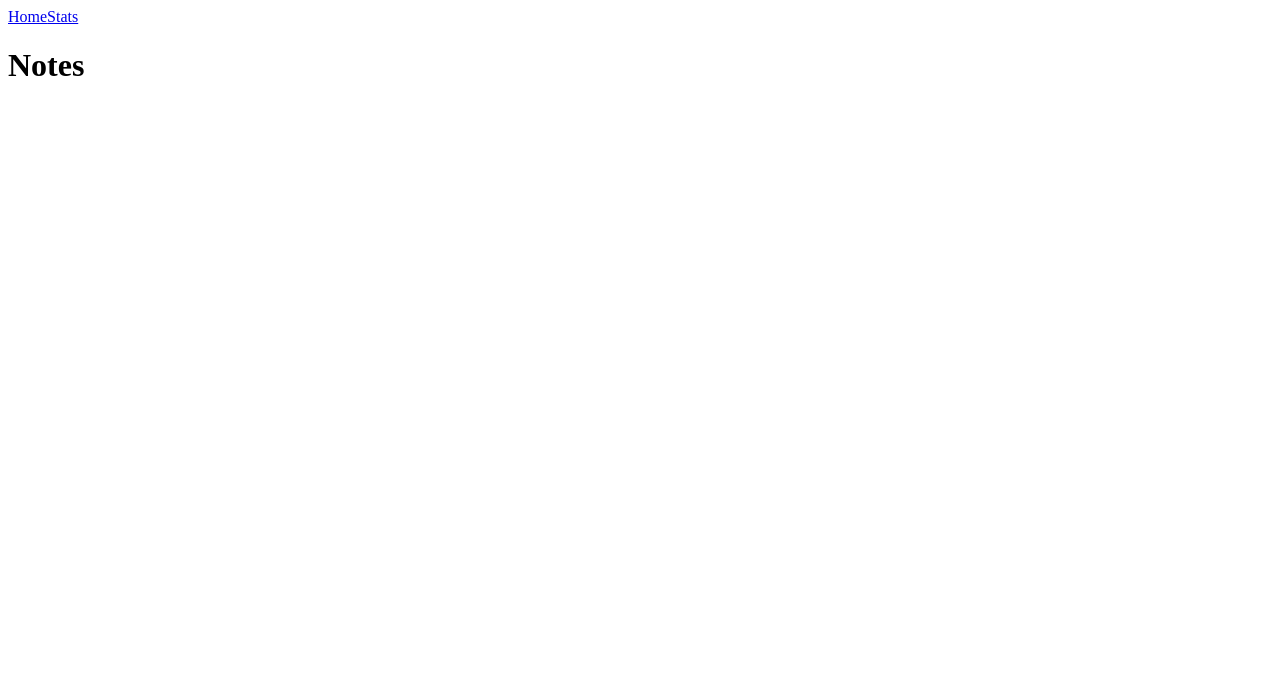
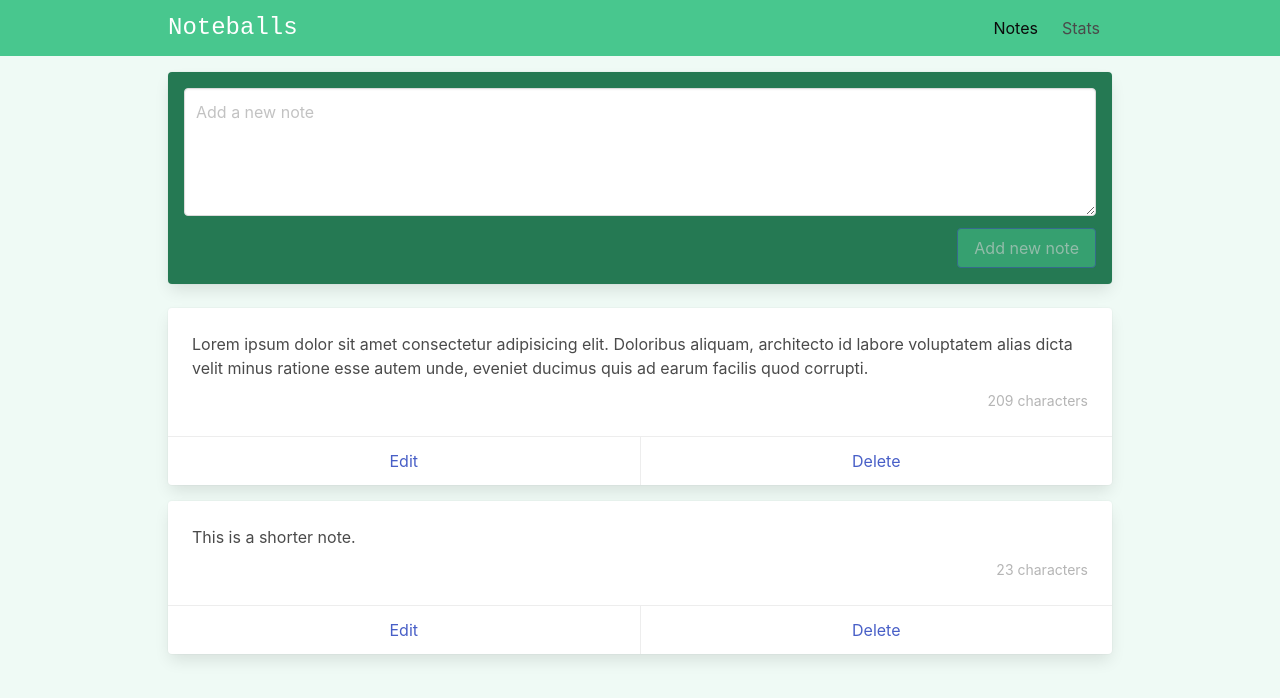
Before and after one commit to freitasDavi/notesApp, a Vue app: page / in a window 1280 px wide. Shown: the top 698 px of the page. Built offline with nearby package versions, Linux system fonts and the light colour scheme.

Commit message:
Style + basic functions

```diff
--- a/index.html
+++ b/index.html
@@ -1,5 +1,5 @@
 <!DOCTYPE html>
-<html lang="en">
+<html lang="en" class="has-background-success-light">
   <head>
     <meta charset="UTF-8" />
     <link rel="icon" href="/favicon.ico" />
--- a/package.json
+++ b/package.json
@@ -8,6 +8,7 @@
     "preview": "vite preview"
   },
   "dependencies": {
+    "bulma": "^0.9.4",
     "vue": "^3.3.4",
     "vue-router": "^4.2.5"
   },
--- a/src/App.vue
+++ b/src/App.vue
@@ -1,6 +1,15 @@
 
 <template>
-  <RouterLink to="/">Home</RouterLink>
-  <RouterLink to="/stats">Stats</RouterLink>
-  <RouterView />
+  <NavBar />
+  <div class="container is-max-desktop px-2 py-4">
+    <RouterView />
+  </div>
 </template>
+
+<script setup>
+import NavBar from './components/Layout/NavBar.vue';
+</script>
+
+<style>
+@import 'bulma/css/bulma.min.css'
+</style>
--- /dev/null
+++ b/src/components/Layout/NavBar.vue
@@ -0,0 +1,56 @@
+
+import { RouterLink } from 'vue-router';
+<template>
+    <nav class="navbar is-success" role="navigation" aria-label="main navigation">
+
+        <div class="container is-max-desktop px-2">
+            <div class="navbar-brand">
+                <div class="navbar-item is-size-4 is-family-monospace">
+                    Noteballs
+                </div>
+
+                <a @click="showMobileNav = !showMobileNav" role="button" :class="{ 'is-active': showMobileNav }"
+                    class="navbar-burger" aria-label="menu" aria-expanded="false" data-target="navbarBasicExample">
+                    <span aria-hidden="true"></span>
+                    <span aria-hidden="true"></span>
+                    <span aria-hidden="true"></span>
+                </a>
+            </div>
+
+            <div id="navbarBasicExample" class="navbar-menu" :class="{ 'is-active': showMobileNav }">
+                <div class="navbar-end">
+                    <div class="navbar-item">
+                        <RouterLink to="/" class="navbar-item" active-class="is-active">
+                            Notes
+                        </RouterLink>
+                        <RouterLink to="/stats" class="navbar-item">
+                            Stats
+                        </RouterLink>
+                    </div>
+                </div>
+            </div>
+        </div>
+
+
+    </nav>
+</template>
+
+<script setup>
+import { ref } from "vue";
+
+/**
+ * mobile nav
+ */
+const showMobileNav = ref(false);
+
+</script>
+
+<style>
+@media (max-width: 1023px) {
+    .navbar-menu {
+        position: absolute;
+        left: 0;
+        width: 100%;
+    }
+}
+</style>
--- /dev/null
+++ b/src/components/Notes/Note.vue
@@ -0,0 +1,43 @@
+
+
+<template>
+    <div class="card mb-4">
+        <div class="card-content">
+            <div class="content">
+                {{ note.content }}
+                <div class="has-text-right has-text-grey-light mt-2">
+                    <small>{{ carachterLength }}</small>
+                </div>
+            </div>
+        </div>
+        <footer class="card-footer">
+            <a href="#" class="card-footer-item">Edit</a>
+            <a @click.prevent="handleDeleteClick(note.id)" href="#" class="card-footer-item">Delete</a>
+        </footer>
+    </div>
+</template>
+
+<script setup>
+import { computed } from "vue"
+
+const props = defineProps({
+    note: {
+        type: Object,
+        required: true
+    }
+})
+
+const emit = defineEmits(['deleteNote'])
+
+const carachterLength = computed(() => {
+    let length = props.note.content.length,
+        description = length > 1 ? ' characters' : ' character'
+
+    return length + description;
+})
+
+const handleDeleteClick = (id) => {
+    emit('deleteNote', id)
+}
+
+</script>
--- a/src/views/ViewNotes.vue
+++ b/src/views/ViewNotes.vue
@@ -2,6 +2,58 @@
 
 <template>
     <div class="notes">
-        <h1>Notes</h1>
+        <div class="card has-background-success-dark p-4 mb-5">
+            <div class="field">
+                <div class="control">
+                    <textarea v-model="newNote" ref="newNoteRef" class="textarea" placeholder="Add a new note" />
+                </div>
+            </div>
+
+            <div class="field is-grouped is-grouped-right">
+                <div class="control">
+                    <button @click="submitNewNote" class="button is-link
+                    has-background-success" :disabled="!newNote">Add new note</button>
+                </div>
+            </div>
+        </div>
+
+        <Note @deleteNote="removeNote" v-for="note in notes" :key="note.id" :note="note" />
+
     </div>
 </template>
+
+<script setup>
+import Note from "@/components/Notes/Note.vue";
+import { ref } from "vue";
+// Notes
+const newNote = ref("");
+const newNoteRef = ref(null);
+const notes = ref([
+    {
+        id: 1,
+        content: 'Lorem ipsum dolor sit amet consectetur adipisicing elit. Doloribus aliquam, architecto id labore voluptatem alias dicta velit minus ratione esse autem unde, eveniet ducimus quis ad earum facilis quod corrupti.'
+    },
+    {
+        id: 2,
+        content: 'This is a shorter note.'
+    },
+]);
+
+const submitNewNote = () => {
+    let currentDate = new Date().getTime(),
+        id = currentDate.toString()
+
+    notes.value.unshift({
+        id,
+        content: newNote.value
+    });
+
+    newNote.value = "";
+    newNoteRef.value.focus();
+}
+
+const removeNote = (id) => {
+    notes.value = notes.value.filter((note) => note.id !== id);
+}
+
+</script>
```
Also changed, not shown: 1 other file (tests, documents, lock files or other folders).
